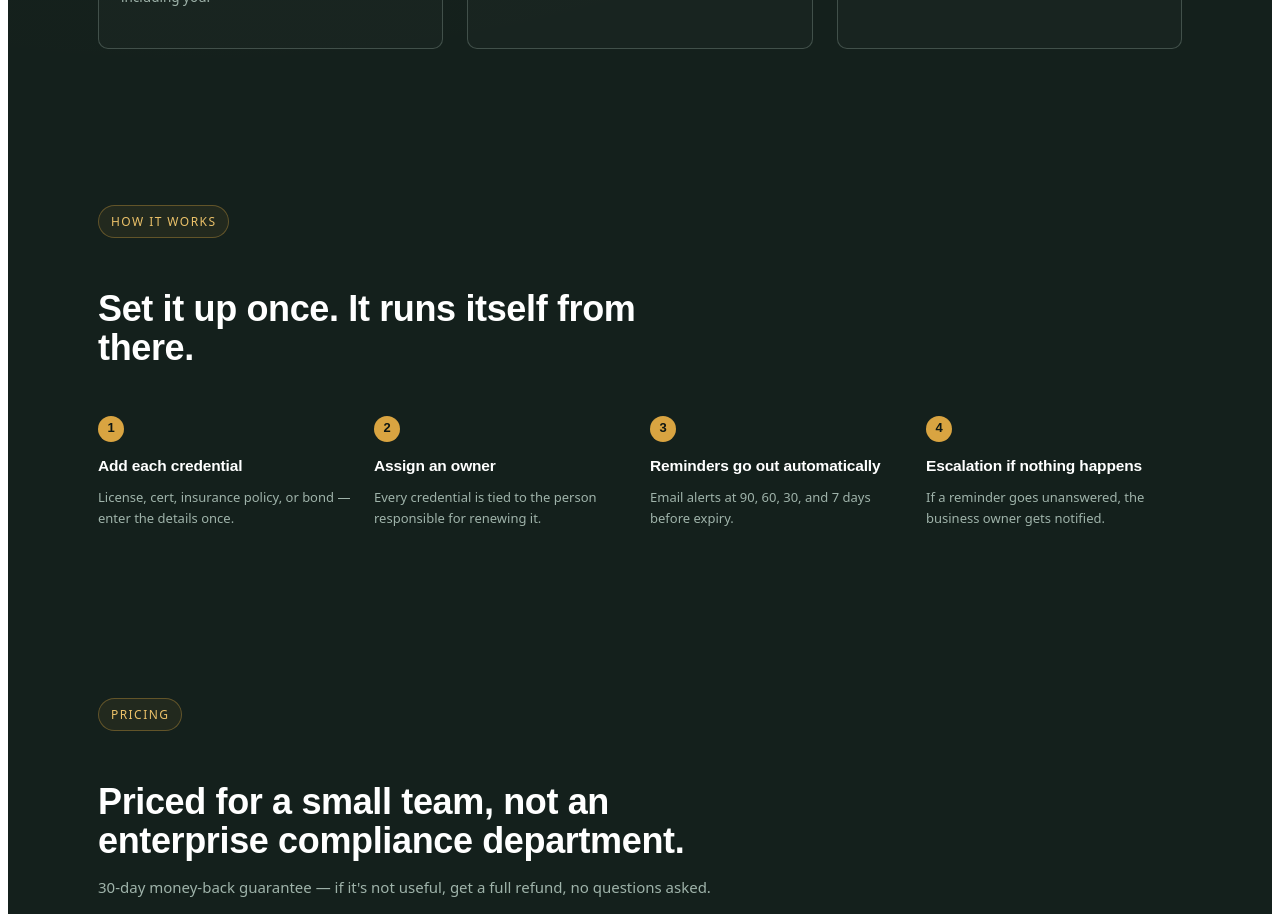
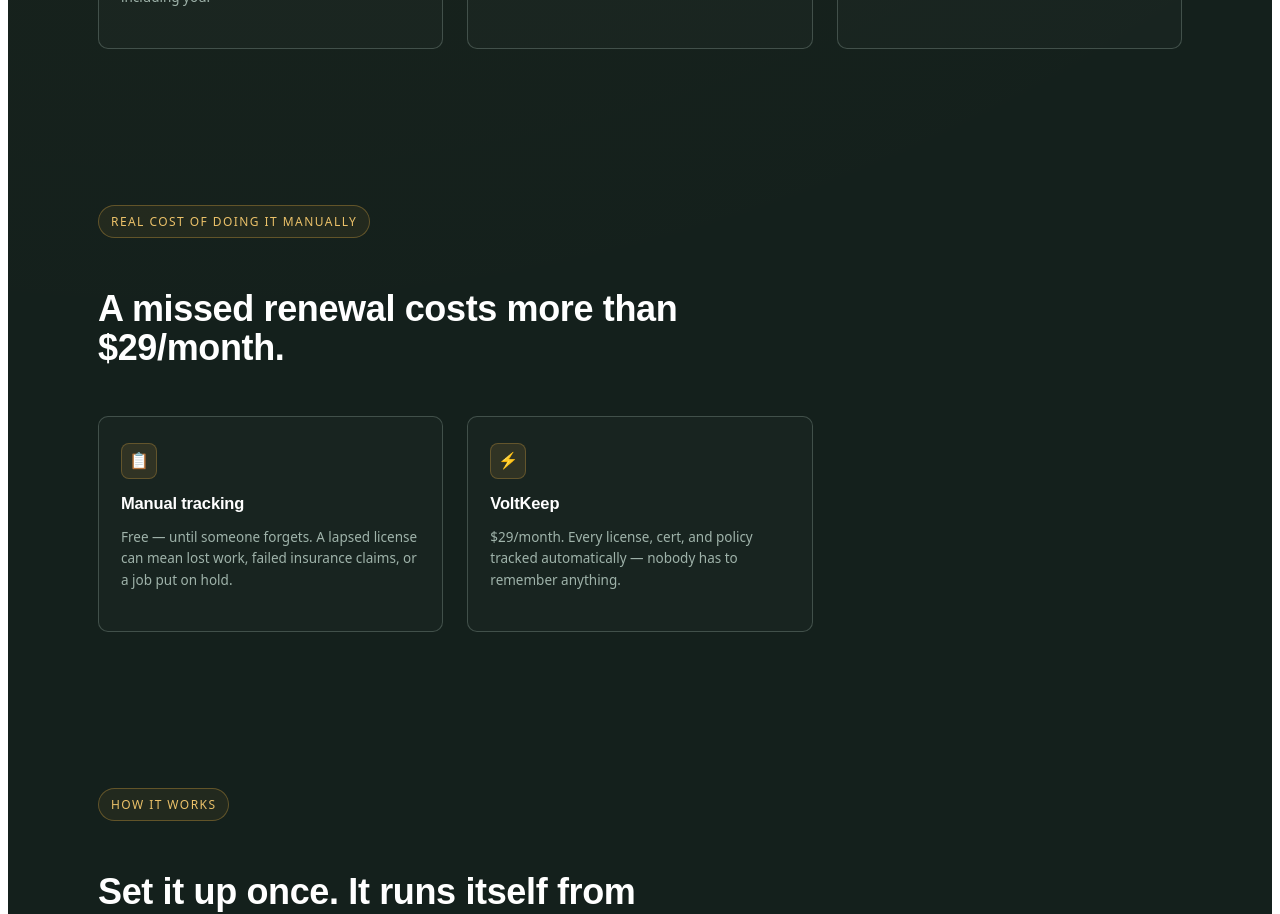
Before and after one commit to sinanordhoff-del/voltkeep, a Next.js app: page / in a window 1280 px wide. Shown: the part 1460-2374 px from the top of the page. Built offline with nearby package versions, Linux system fonts and the light colour scheme.

Commit message:
Add section on manual tracking vs VoltKeep

```diff
--- a/app/page.tsx
+++ b/app/page.tsx
@@ -185,6 +185,25 @@
           </div>
         </section>
 
+        <section>
+          <div className="section-head">
+            <div className="eyebrow">Real cost of doing it manually</div>
+            <h2>A missed renewal costs more than $29/month.</h2>
+          </div>
+          <div className="problems">
+            <div className="problem">
+              <div className="icon">📋</div>
+              <h3>Manual tracking</h3>
+              <p>Free — until someone forgets. A lapsed license can mean lost work, failed insurance claims, or a job put on hold.</p>
+            </div>
+            <div className="problem">
+              <div className="icon">⚡</div>
+              <h3>VoltKeep</h3>
+              <p>$29/month. Every license, cert, and policy tracked automatically — nobody has to remember anything.</p>
+            </div>
+          </div>
+        </section>
+
         <section id="how">
           <div className="section-head">
             <div className="eyebrow">How it works</div>
```
